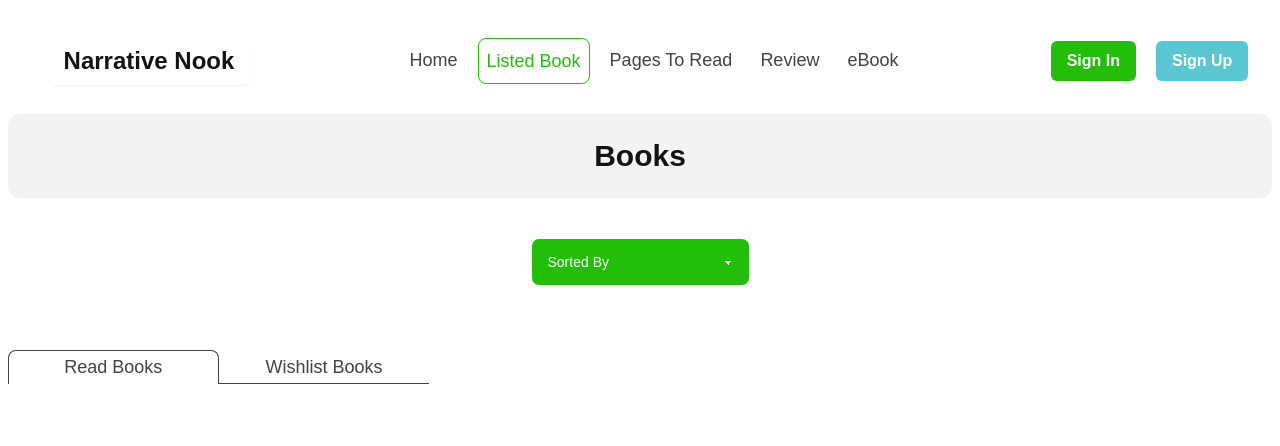
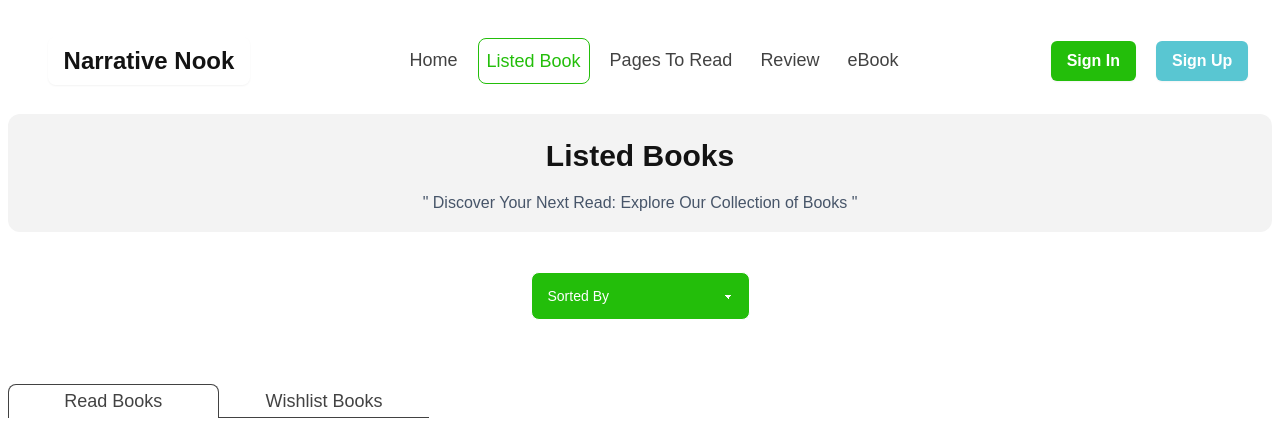
Before and after one commit to Tahsin411934/Book-Review-website, a React (Vite) app: page /listedBook in a window 1280 px wide. Shown: the top 446 px of the page. Built offline with nearby package versions, Linux system fonts and the light colour scheme; a web font is replaced by a local one.

Commit message:
README file added

```diff
--- a/src/Components/BookSection/Books.jsx
+++ b/src/Components/BookSection/Books.jsx
@@ -13,6 +13,8 @@ const Books = () => {
     return (
         <div className="container mx-auto text-center">
             <h1 className="mt-8">Books</h1>
+            <p className='text-slate-600 -mt-3'>
+                &quot; Discover Your Next Read: Explore Our Collection of Books &quot;</p>
             <div className="lg:grid grid-cols-3 gap-3 mx-auto">
                 {
                     books.map(book => <Book key={book.id} book={book}></Book>)
--- a/src/Components/Ebook/EbookSingleItem.jsx
+++ b/src/Components/Ebook/EbookSingleItem.jsx
@@ -2,7 +2,7 @@
 import PropTypes from 'prop-types';
 import { Link } from "react-router-dom";
 const EbookSingleItem = ({ebook, AddToCart}) => {
-    const { bookId, bookName, author, image, rating, category, tags, } = ebook;
+    const { bookId, bookName, author, image, tags, } = ebook;
 
 
     return (
@@ -31,7 +31,9 @@ const EbookSingleItem = ({ebook, AddToCart}) => {
 };
 
 EbookSingleItem.propTypes = {
-    ebook: PropTypes.object.isRequired
+    ebook: PropTypes.object.isRequired,
+    AddToCart: PropTypes.object.isRequired,
+
 };
 
 export default EbookSingleItem;
--- a/src/Components/ListedBook/ListedBook.jsx
+++ b/src/Components/ListedBook/ListedBook.jsx
@@ -36,7 +36,9 @@ const ListedBook = () => {
     return (
         <div className="container mx-auto" style={{ fontFamily: '"Work Sans", sans-serif' }}>
             <div className="text-center p-1 rounded-xl" style={{ backgroundColor: 'rgba(19, 19, 19, 0.05)' }}>
-                <h1 className='text-2xl lg:text-3xl font-bold text-[#131313]'>Books</h1>
+                <h1 className='text-2xl lg:text-3xl font-bold text-[#131313]'>Listed Books</h1>
+                <p className='text-slate-600'>
+                &quot; Discover Your Next Read: Explore Our Collection of Books &quot;</p>
             </div>
             <div className="flex items-center justify-center mt-10">
                 <select className="select select-primary w-full-sm max-w-xs bg-[#23BE0A] text-[#fff] m-auto" onChange={handleSortChange}>
```
Also changed, not shown: src/README.md (added).
